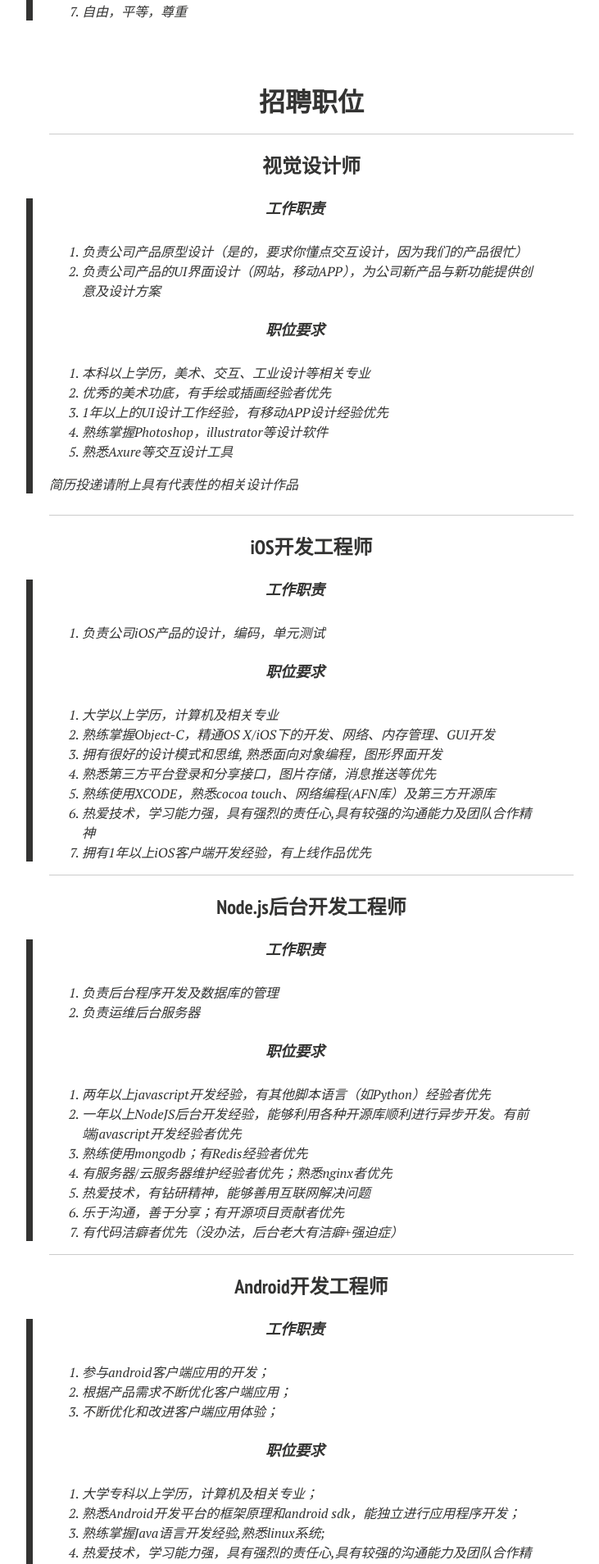
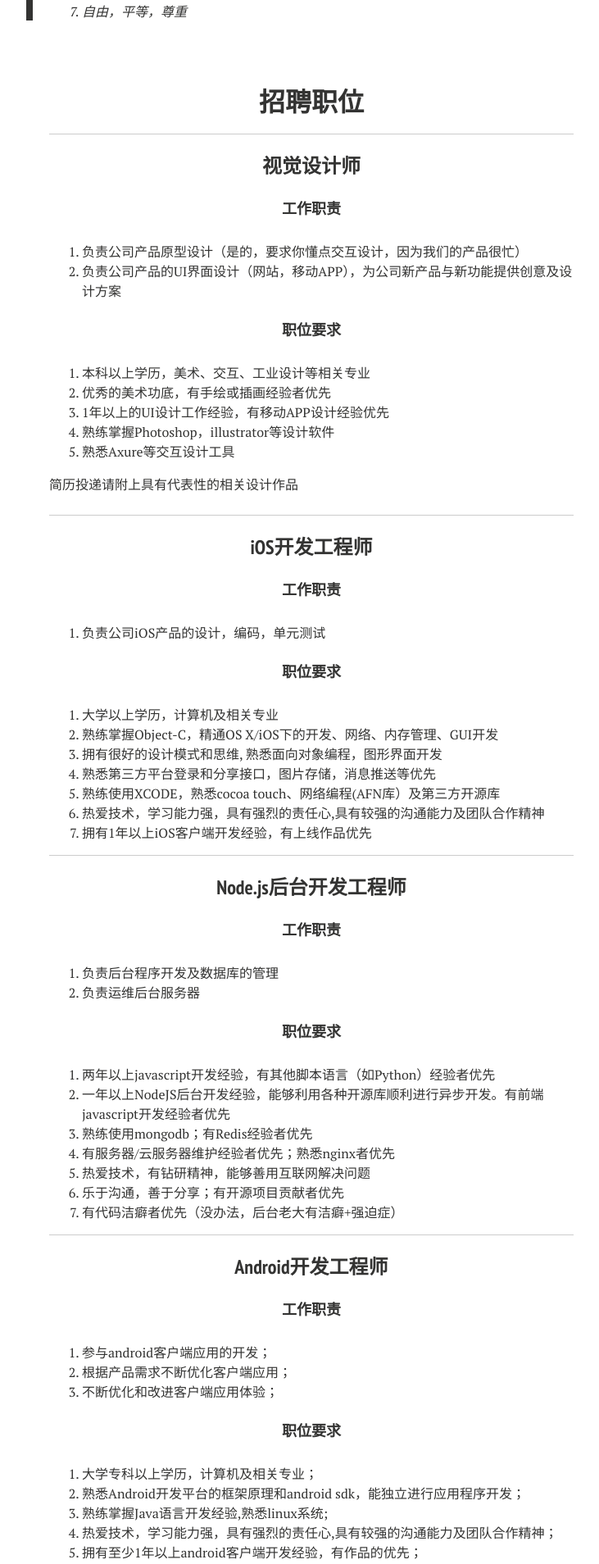
Before and after one commit to yocava/yocava.github.io, a Jekyll site: the page built from join-us.md, in a window 1280 px wide. Shown: the part 870-2778 px from the top of the page at 82% size, without its empty margins (260-991 px from the left). Built offline with Jekyll 4.4.1, drawn with Linux system fonts in a browser that asks for light colours; nearby versions of some CDN libraries; library files that are not in the unit come from our copies.

Commit message:
修正了招聘需求中的斜体变为正体

```diff
--- a/join-us.md
+++ b/join-us.md
@@ -35,88 +35,88 @@ image:
 
 ###<center>视觉设计师</center>
 
->
+
 #### <center>工作职责</center>
+
 1. 负责公司产品原型设计（是的，要求你懂点交互设计，因为我们的产品很忙）
 2. 负责公司产品的UI界面设计（网站，移动APP），为公司新产品与新功能提供创意及设计方案
->
+
 ####<center>职位要求</center>
 1. 本科以上学历，美术、交互、工业设计等相关专业
 2. 优秀的美术功底，有手绘或插画经验者优先
 3. 1年以上的UI设计工作经验，有移动APP设计经验优先
 4. 熟练掌握Photoshop，illustrator等设计软件
 5. 熟悉Axure等交互设计工具
->  <p>简历投递请附上具有代表性的相关设计作品</p>
+ <p>简历投递请附上具有代表性的相关设计作品</p>
 
 ---
 
 ### <center>iOS开发工程师</center>
->
+
 ####<center>工作职责</center>
-> 1. 负责公司iOS产品的设计，编码，单元测试
->
+1. 负责公司iOS产品的设计，编码，单元测试
+
 ####<center>职位要求</center>
-> 1. 大学以上学历，计算机及相关专业
-> 2. 熟练掌握Object-C，精通OS X/iOS下的开发、网络、内存管理、GUI开发
-> 3. 拥有很好的设计模式和思维, 熟悉面向对象编程，图形界面开发
-> 4. 熟悉第三方平台登录和分享接口，图片存储，消息推送等优先
-> 5. 熟练使用XCODE，熟悉cocoa touch、网络编程(AFN库）及第三方开源库
-> 6. 热爱技术，学习能力强，具有强烈的责任心,具有较强的沟通能力及团队合作精神
-> 7. 拥有1年以上iOS客户端开发经验，有上线作品优先
+1. 大学以上学历，计算机及相关专业
+2. 熟练掌握Object-C，精通OS X/iOS下的开发、网络、内存管理、GUI开发
+3. 拥有很好的设计模式和思维, 熟悉面向对象编程，图形界面开发
+4. 熟悉第三方平台登录和分享接口，图片存储，消息推送等优先
+5. 熟练使用XCODE，熟悉cocoa touch、网络编程(AFN库）及第三方开源库
+6. 热爱技术，学习能力强，具有强烈的责任心,具有较强的沟通能力及团队合作精神
+7. 拥有1年以上iOS客户端开发经验，有上线作品优先
 
 ---
 
 ### <center>Node.js后台开发工程师</center>
->
+
 ####<center>工作职责</center>
-> 1. 负责后台程序开发及数据库的管理
-> 2. 负责运维后台服务器
->
+1. 负责后台程序开发及数据库的管理
+2. 负责运维后台服务器
+
 ####<center>职位要求</center>
-> 1. 两年以上javascript开发经验，有其他脚本语言（如Python）经验者优先
-> 2. 一年以上NodeJS后台开发经验，能够利用各种开源库顺利进行异步开发。有前端javascript开发经验者优先
-> 3. 熟练使用mongodb；有Redis经验者优先
-> 4. 有服务器/云服务器维护经验者优先；熟悉nginx者优先
-> 5. 热爱技术，有钻研精神，能够善用互联网解决问题
-> 6. 乐于沟通，善于分享；有开源项目贡献者优先
-> 7. 有代码洁癖者优先（没办法，后台老大有洁癖+强迫症）
+1. 两年以上javascript开发经验，有其他脚本语言（如Python）经验者优先
+2. 一年以上NodeJS后台开发经验，能够利用各种开源库顺利进行异步开发。有前端javascript开发经验者优先
+3. 熟练使用mongodb；有Redis经验者优先
+4. 有服务器/云服务器维护经验者优先；熟悉nginx者优先
+5. 热爱技术，有钻研精神，能够善用互联网解决问题
+6. 乐于沟通，善于分享；有开源项目贡献者优先
+7. 有代码洁癖者优先（没办法，后台老大有洁癖+强迫症）
 
 ---
 
 ### <center>Android开发工程师</center>
 
->
 ####<center>工作职责</center>
 1. 参与android客户端应用的开发；
 2. 根据产品需求不断优化客户端应用；
 3. 不断优化和改进客户端应用体验；
->
+
 ####<center>职位要求</center>
-> 1. 大学专科以上学历，计算机及相关专业；
-> 2. 熟悉Android开发平台的框架原理和android sdk，能独立进行应用程序开发；
-> 3. 熟练掌握Java语言开发经验,熟悉linux系统;
-> 4. 热爱技术，学习能力强，具有强烈的责任心,具有较强的沟通能力及团队合作精神；
-> 5. 拥有至少1年以上android客户端开发经验，有作品的优先；
-> 7. 已在android应用商店发布过作品者优先；
+
+1. 大学专科以上学历，计算机及相关专业；
+2. 熟悉Android开发平台的框架原理和android sdk，能独立进行应用程序开发；
+3. 熟练掌握Java语言开发经验,熟悉linux系统;
+4. 热爱技术，学习能力强，具有强烈的责任心,具有较强的沟通能力及团队合作精神；
+5. 拥有至少1年以上android客户端开发经验，有作品的优先；
+7. 已在android应用商店发布过作品者优先；
 
 ---
 
 ### <center>产品运营 </center>
 
->
 ####<center>工作职责</center>
-> 1. 负责公司产品运营流程设计，配合产品内容与功能流程设计各类相关文档与文案
-> 2. 针对业务及产品需要，对产品与运营平台提出清晰完整的需求和建议
-> 3. 准确识别并深刻理解用户需求，细致分析用户行为，向团队提供决策意见及支持
-> 4. 时刻保持敏锐的用户感觉，有针对性地开展各类用户运营活动，增加用户积极性和参与度
-> 5. 对产品用户群体进行有目的的组织和管理，增加用户粘性、用户贡献和用户忠诚度
->
+1. 负责公司产品运营流程设计，配合产品内容与功能流程设计各类相关文档与文案
+2. 针对业务及产品需要，对产品与运营平台提出清晰完整的需求和建议
+3. 准确识别并深刻理解用户需求，细致分析用户行为，向团队提供决策意见及支持
+4. 时刻保持敏锐的用户感觉，有针对性地开展各类用户运营活动，增加用户积极性和参与度
+5. 对产品用户群体进行有目的的组织和管理，增加用户粘性、用户贡献和用户忠诚度
+
 ####<center>职位要求</center>
-> 1. 熟悉产品设计与社交沟通类产品的运作和流程，对产品有高度的热情和浓厚的兴趣
-> 2. 具备较强的执行能力，讲求创新和突破
-> 3. 思维敏捷，具备较强的活动策划和文案撰写的能力
-> 4. 三年产品运营经验，有相关产品运营经验者优先
-> 5. 擅长项目管理，具备很强的执行能力和沟通能力，有能力同时兼顾多项任务，有强烈的工作愿望与责任心，有良好的学习能力和团队合作精神。
+1. 熟悉产品设计与社交沟通类产品的运作和流程，对产品有高度的热情和浓厚的兴趣
+2. 具备较强的执行能力，讲求创新和突破
+3. 思维敏捷，具备较强的活动策划和文案撰写的能力
+4. 三年产品运营经验，有相关产品运营经验者优先
+5. 擅长项目管理，具备很强的执行能力和沟通能力，有能力同时兼顾多项任务，有强烈的工作愿望与责任心，有良好的学习能力和团队合作精神。
 
 ---
 
```
Also changed, not shown: _posts/2013-05-10-touzi.md (+1 -1 lines).
